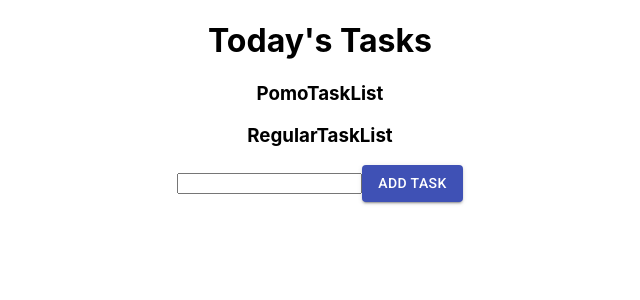
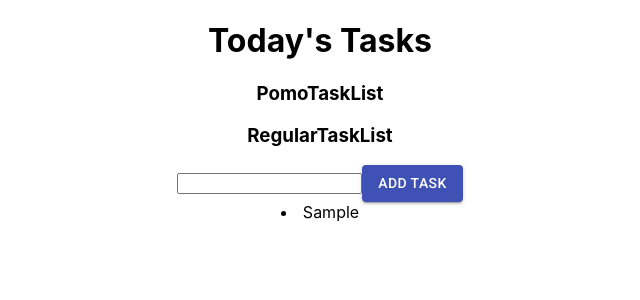
Before and after one commit to synnea/TaskManager, a React (Create React App) app: page / in a window 1280 px wide. Both pictures are taken after typing "Sample" into the empty fields and a click on the button "ADD TASK". Shown: the top 300 px of the page, without its empty margins (320-960 px from the left). Built offline with nearby package versions, Linux system fonts and the light colour scheme.

Commit message:
render added tasks to DOM

```diff
--- a/src/components/RegularTasks/RegularTask.js
+++ b/src/components/RegularTasks/RegularTask.js
@@ -0,0 +1,12 @@
+
+import React from 'react';
+
+const RegularTask = (props) => {
+    return (
+        <div className="task">
+            <li>{props.description}</li>
+        </div>
+    )
+}
+
+export default RegularTask;
--- a/src/components/RegularTasks/RegularTaskList.js
+++ b/src/components/RegularTasks/RegularTaskList.js
@@ -1,13 +1,41 @@
-import React from 'react';
+import React, { Component } from 'react';
 import Input from './RegularTaskInput';
+import RegularTask from './RegularTask';
+import { connect } from 'react-redux';
 
-const RegularTaskList = (props) => {
-    return (
-        <div>
-            <h3>RegularTaskList</h3>
-            <Input add={props.add} change={props.change} value={props.value} />
-        </div>
-    )
+class RegularTaskList extends Component {
+
+    render () {
+        let tasks = (
+            <div>
+            {this.props.regularTasks.map(task => {
+            return  <RegularTask
+             key={task.id}
+             description={task.description}
+             id={task.id} />
+            })}
+            </div>
+        );
+
+        return (
+            <div>
+                <h3>RegularTaskList</h3>
+                <Input add={this.props.add} change={this.props.change} value={this.props.value} />
+                {tasks}
+            </div>
+        )
+    }
+
+    componentDidUpdate() {
+        console.log(this.tasks)
+    }
 };
 
-export default RegularTaskList;
+
+const mapStateToProps = state => {
+    return {
+        regularTasks: state.regularTasks
+      }
+}
+
+export default connect(mapStateToProps)(RegularTaskList);
```
